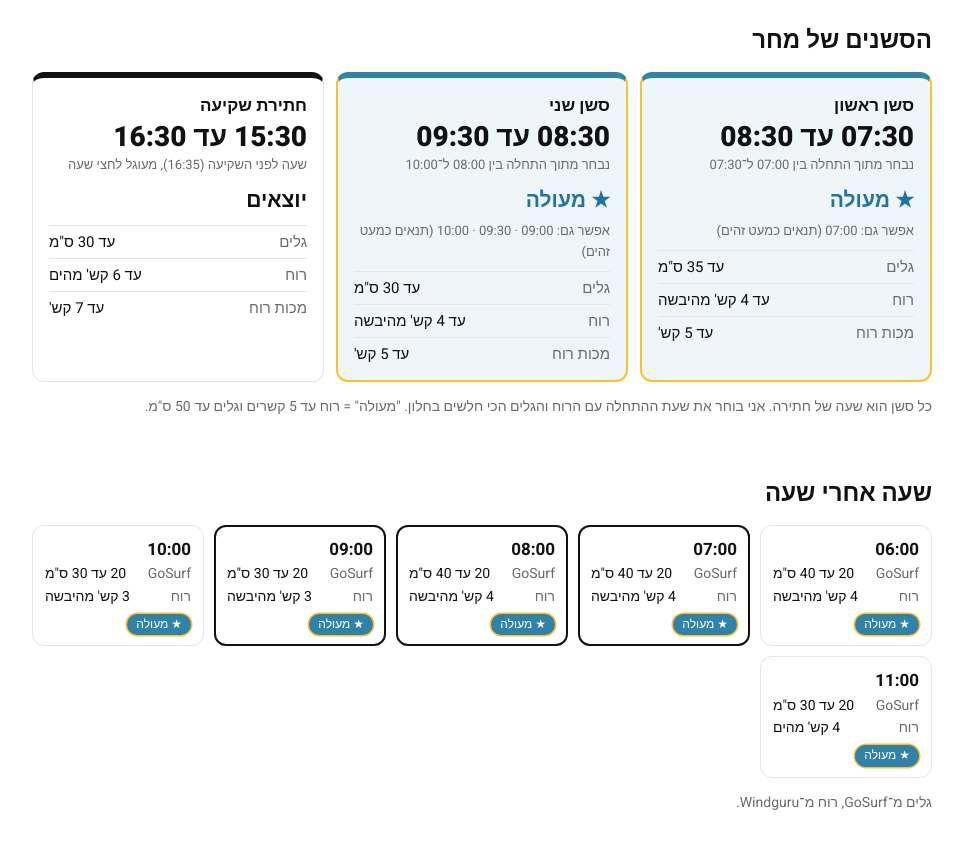
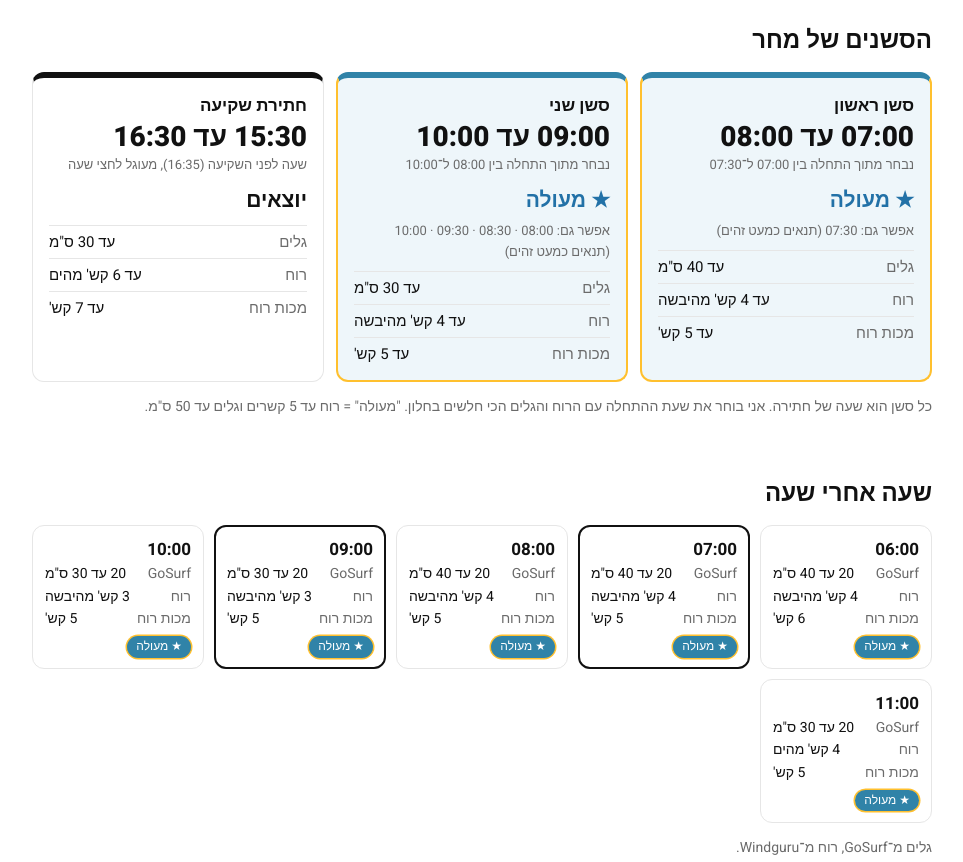
Before and after one commit to darelinbar/supaway-forecast, a website: page docs/index.html in a window 1280 px wide. Shown: the part 620-1482 px from the top of the page, without its empty margins (158-1121 px from the left). Drawn offline with nearby package versions, Linux system fonts and the light colour scheme.

Commit message:
Match Windguru and GoSurf numbers exactly
- Pin the browser to Israel time. Windguru prints hours in the browser's
  time zone, and GitHub's servers run on UTC, so nightly runs would have
  shifted every hour by two.
- Sessions now take the highest wind, gust and wave value from the
  forecast hours around the slot instead of an interpolated value, so the
  numbers shown are ones that appear on the source sites.
- Hourly cards also show gusts.

Co-Authored-By: Claude Opus 5.5 <noreply@anthropic.com>
Claude-Session: https://claude.ai/code/session_01YQBnzCU332tDvSE5wmSEPU

```diff
--- a/docs/index.html
+++ b/docs/index.html
@@ -127,7 +127,8 @@ function render(D){
   const WIND=WG.map(w=>[w[0],w[1]]),GUST=WG.map(w=>[w[0],w[2]]);
   const wgAt=h=>WG.reduce((a,w)=>Math.abs(w[0]-h)<Math.abs(a[0]-h)?w:a,WG[0]);
   const [sh,sm]=D.sunset.split(':').map(Number),SUNSET=sh+sm/60;
-  const evalSlot=st=>{const hs=[st,st+.5,st+1],wind=Math.max(...hs.map(h=>lerp(WIND,h))),gust=Math.max(...hs.map(h=>lerp(GUST,h))),wave=Math.max(...hs.map(waveAt));return{st,windRaw:wind,wind:Math.ceil(wind-0.05),gust:Math.ceil(gust-0.05),wave:Math.round(wave/5)*5,score:wind*2+gust+wave/10,from:onshore(wgAt(st+.5)[3])?'מהים':'מהיבשה'}};
+  const near=st=>{const lo=WG.filter(p=>p[0]<=st).pop(),hi=WG.find(p=>p[0]>=st+1);return WG.filter(p=>(!lo||p[0]>=lo[0])&&(!hi||p[0]<=hi[0]))};
+  const evalSlot=st=>{const hs=[st,st+.5,st+1],nb=near(st),wind=Math.max(...nb.map(p=>p[1])),gust=Math.max(...nb.map(p=>p[2])),wave=Math.max(...goMax.filter(p=>p[0]>=(goMax.filter(q=>q[0]<=st).pop()||goMax[0])[0]&&p[0]<=(goMax.find(q=>q[0]>=st+1)||goMax[goMax.length-1])[0]).map(p=>p[1]));return{st,windRaw:wind,wind:Math.ceil(wind-0.05),gust:Math.ceil(gust-0.05),wave:Math.round(wave/5)*5,score:wind*2+gust+wave/10,from:onshore(wgAt(st+.5)[3])?'מהים':'מהיבשה'}};
   const vOf=r=>verdict(r.windRaw,r.wave);
   const pick=starts=>{const all=starts.map(evalSlot),best=all.reduce((a,b)=>b.score<a.score-0.01?b:a);best.alts=all.filter(x=>x!==best&&vOf(x)[0]===vOf(best)[0]&&x.wind-best.wind<=1&&x.wave-best.wave<=10).map(x=>fmt(x.st));return best};
   const s1=pick(range(7,7.5)),s2=pick(range(Math.max(8,s1.st+1),10)),s3=evalSlot(Math.floor((SUNSET-1)*2)/2);
@@ -140,7 +141,7 @@ function render(D){
   $('whyWord').textContent=anyNo?'מבטלים':anyMid?'לשיקולכם':'יוצאים';
   // שעה אחרי שעה
   const best=[...new Set([s1.st,s1.st+.5,s2.st,s2.st+.5].map(Math.floor))];
-  $('hours').innerHTML=[6,7,8,9,10,11].map(h=>{const g=goAt(h),w=wgAt(h),v=verdict(w[1],g[1]);return`<div class="h${best.includes(h)?' best':''}"><b>${pad(h)}:00</b><div class="r"><span>${goOk?'GoSurf':'גלים (גיבוי)'}</span><span>${g[1]?g[0]+' עד '+g[1]+' ס"מ':'פלטה'}</span></div><div class="r"><span>רוח</span><span>${w[1]} קש' ${onshore(w[3])?'מהים':'מהיבשה'}</span></div><span class="tag${v[0]==='top'?' top':''}">${v[1]}</span></div>`}).join('');
+  $('hours').innerHTML=[6,7,8,9,10,11].map(h=>{const g=goAt(h),w=wgAt(h),v=verdict(w[1],g[1]);return`<div class="h${best.includes(h)?' best':''}"><b>${pad(h)}:00</b><div class="r"><span>${goOk?'GoSurf':'גלים (גיבוי)'}</span><span>${g[1]?g[0]+' עד '+g[1]+' ס"מ':'פלטה'}</span></div><div class="r"><span>רוח</span><span>${w[1]} קש' ${onshore(w[3])?'מהים':'מהיבשה'}</span></div><div class="r"><span>מכות רוח</span><span>${w[2]} קש'</span></div><span class="tag${v[0]==='top'?' top':''}">${v[1]}</span></div>`}).join('');
   // כותרת וטקסט
   const day=WG.filter(w=>w[0]>=6&&w[0]<=17),dMax=Math.max(...day.map(w=>w[1])),dGust=Math.max(...day.map(w=>w[2]));
   const mWind=[s1.wind,s2.wind],mWave=Math.max(s1.wave,s2.wave);
--- a/scripts/fetch.mjs
+++ b/scripts/fetch.mjs
@@ -62,7 +62,8 @@ async function openMeteo() {
 async function main() {
   log('target date', target);
   const browser = await chromium.launch();
-  const page = await browser.newPage({ userAgent: 'Mozilla/5.0 (Macintosh; Intel Mac OS X 10_15_7) AppleWebKit/537.36 (KHTML, like Gecko) Chrome/130.0 Safari/537.36', locale: 'he-IL' });
+  const page = await browser.newPage({ userAgent: 'Mozilla/5.0 (Macintosh; Intel Mac OS X 10_15_7) AppleWebKit/537.36 (KHTML, like Gecko) Chrome/130.0 Safari/537.36', locale: 'he-IL', timezoneId: TZ });
+  // Windguru prints its hours in the browser's time zone; GitHub's servers run on UTC, so pin Israel time.
   const gosurf = await withRetry('GoSurf', async () => {
     await page.goto(GOSURF_URL, { waitUntil: 'domcontentloaded', timeout: 45000 });
     return parseGoSurf(await page.locator('body').innerText(), `${D}/${M}/${Y}`);
```
